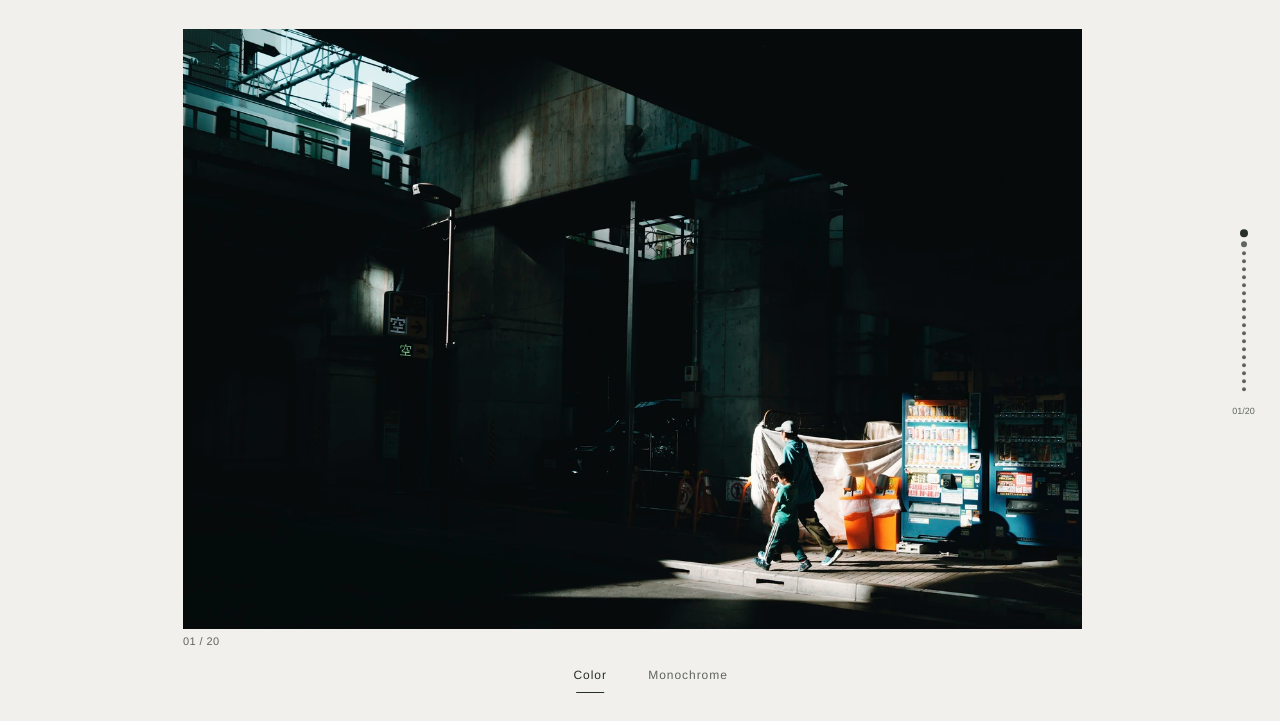
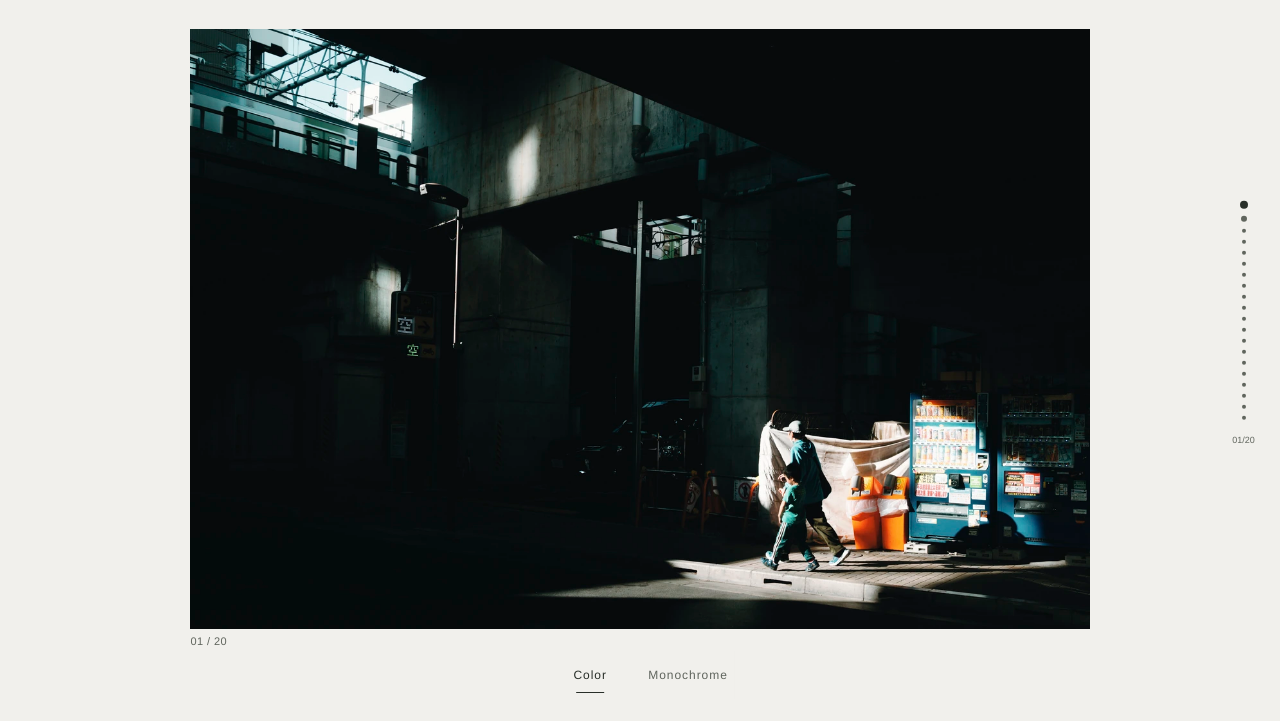
Before and after one commit to bon214/hibi-portfolio, a website: page index.html in a window 1280 px wide. Shown: the part 79-800 px from the top of the page. Drawn offline with Linux system fonts and the light colour scheme.

Commit message:
Hide page scrollbar and space photo position controls

```diff
--- a/app.js
+++ b/app.js
@@ -1,6 +1,6 @@
-import { artist, collections, works as allWorks } from './data/works.js?v=20261029-full-frame';
-import { createWheelGesture, createTouchGesture } from './page-gestures.js?v=20261029-full-frame';
-import { advanceSpring, nearestStop, adjacentStop, followPosition } from './scroll-motion.js?v=20261029-full-frame';
+import { artist, collections, works as allWorks } from './data/works.js?v=20261029-spaced-navigation';
+import { createWheelGesture, createTouchGesture } from './page-gestures.js?v=20261029-spaced-navigation';
+import { advanceSpring, nearestStop, adjacentStop, followPosition } from './scroll-motion.js?v=20261029-spaced-navigation';
 
 const $ = (id) => document.getElementById(id);
 const pad = (number) => String(number).padStart(2, '0');
--- a/index.html
+++ b/index.html
@@ -16,8 +16,8 @@
   <meta name="twitter:card" content="summary_large_image">
   <title>日々 — Photography</title>
   <link rel="icon" type="image/svg+xml" href="assets/favicon.svg">
-  <link rel="stylesheet" href="styles.css?v=20261029-full-frame">
-  <script type="module" src="app.js?v=20261029-full-frame"></script>
+  <link rel="stylesheet" href="styles.css?v=20261029-spaced-navigation">
+  <script type="module" src="app.js?v=20261029-spaced-navigation"></script>
 </head>
 <body>
   <a class="skip-link" href="#main">作品へ移動</a>
--- a/styles.css
+++ b/styles.css
@@ -16,7 +16,8 @@
   font-family: "Helvetica Neue", "Hiragino Kaku Gothic ProN", "Yu Gothic", sans-serif;
 }
 * { box-sizing: border-box; }
-html { scrollbar-gutter: stable; }
+html { scrollbar-width: none; }
+html::-webkit-scrollbar, body::-webkit-scrollbar { display: none; }
 html[data-collection="mono"] {
   color-scheme: dark;
   --paper: #191919;
@@ -60,7 +61,7 @@ svg { display: block; flex: 0 0 auto; fill: none; stroke: currentColor; stroke-w
 .collection-button::after { content: ""; position: absolute; left: 50%; bottom: 6px; width: 28px; height: 1px; background: currentColor; opacity: 0; transform: translateX(-50%) scaleX(.5); transition: opacity 180ms ease, transform 240ms ease; }
 .collection-button[aria-pressed="true"]::after { opacity: 1; transform: translateX(-50%) scaleX(1); }
 .photo-position-nav { position: fixed; z-index: 4; top: 50%; right: var(--photo-nav-right); width: var(--photo-nav-width); transform: translateY(-50%); color: var(--muted); }
-.photo-position-buttons { display: flex; flex-direction: column; align-items: stretch; padding: 4px 0; }
+.photo-position-buttons { display: flex; flex-direction: column; align-items: stretch; gap: clamp(0px, calc(1svh - 2.4px), 3px); padding: 4px 0; }
 .photo-position-button { --marker-size: 4px; display: flex; align-items: center; justify-content: center; width: 100%; height: calc(var(--marker-size) + 4px); padding: 2px 0; color: var(--muted); }
 .photo-position-button[data-distance="1"] { --marker-size: 6px; }
 .photo-position-button[aria-current="true"] { --marker-size: 8px; color: var(--ink); }
```
Also changed, not shown: docs/validation.md (+4 -0 lines).
